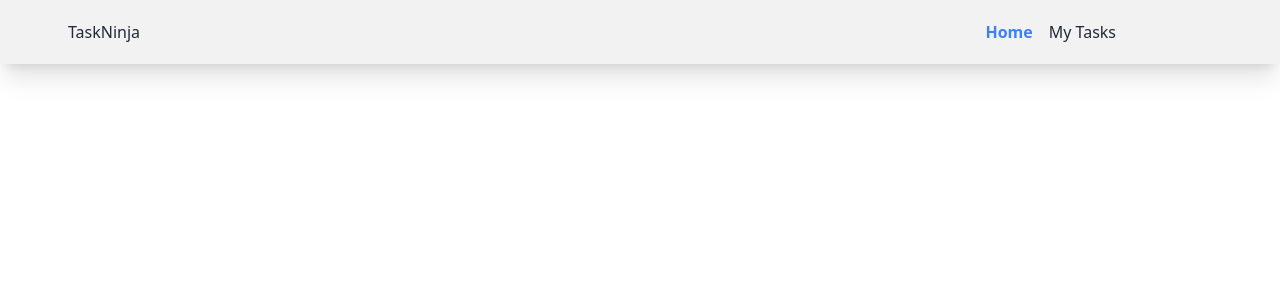
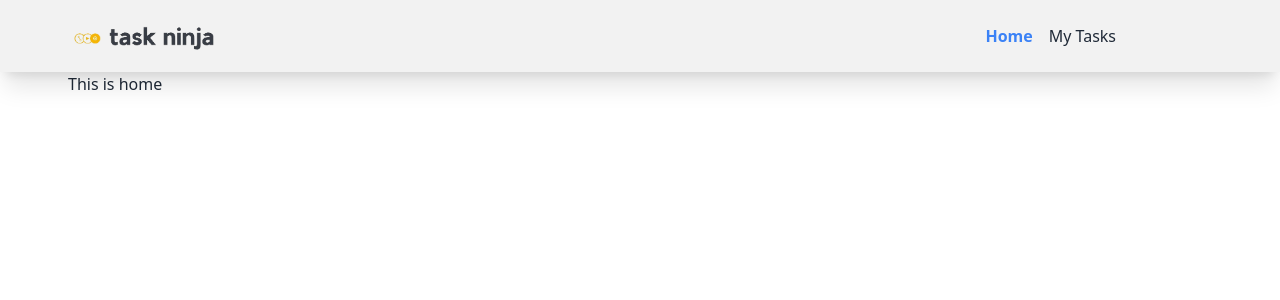
Before and after one commit to ashraful2430/demo-job-task-frontend, a React (Vite) app: page / in a window 1280 px wide. Shown: the top 300 px of the page. Built offline with nearby package versions, Linux system fonts and the light colour scheme.

Commit message:
added a logo in the navbar

```diff
--- /dev/null
+++ b/src/Components/Home/Home.jsx
@@ -0,0 +1,15 @@
+import Container from "../../Shared/Container";
+
+const Home = () => {
+  return (
+    <>
+      <Container>
+        <div className="lg:ml-4">
+          <h3>This is home</h3>
+        </div>
+      </Container>
+    </>
+  );
+};
+
+export default Home;
--- a/src/Components/MainLayout/MainLayout.jsx
+++ b/src/Components/MainLayout/MainLayout.jsx
@@ -1,9 +1,11 @@
+import { Outlet } from "react-router-dom";
 import Navbar from "../Navbar/Navbar";
 
 const MainLayout = () => {
   return (
     <div>
       <Navbar />
+      <Outlet />
     </div>
   );
 };
--- a/src/Components/Navbar/NavBarLink.jsx
+++ b/src/Components/Navbar/NavBarLink.jsx
@@ -1,5 +1,6 @@
-import { NavLink } from "react-router-dom";
+import { Link, NavLink } from "react-router-dom";
 import Container from "../../Shared/Container";
+import logo from "../../assets/logo.png";
 
 const NavBarLink = () => {
   return (
@@ -27,7 +28,11 @@ const NavBarLink = () => {
               </svg>
             </label>
           </div>
-          <div className="flex-1 px-2 mx-2">TaskNinja</div>
+          <div className="flex-1 px-2 mx-2">
+            <Link to={"/"}>
+              <img className="h-14" src={logo} alt="" />
+            </Link>
+          </div>
           <div className="flex-none hidden lg:block mr-28">
             <div className="flex items-center gap-4">
               {/* Navbar menu content here */}
```
Also changed, not shown: src/Router/MyRouter.jsx (+7 -0 lines), src/assets/logo.png (added).
